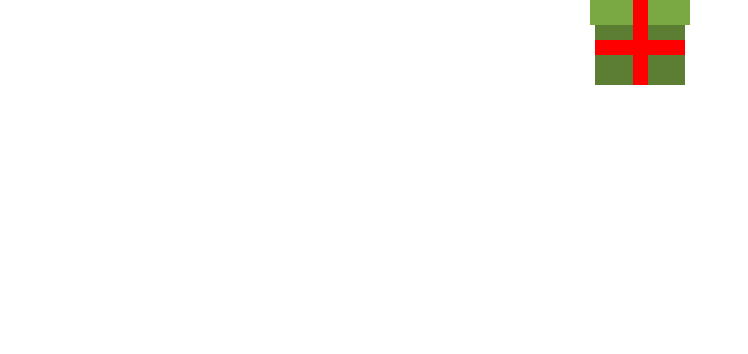
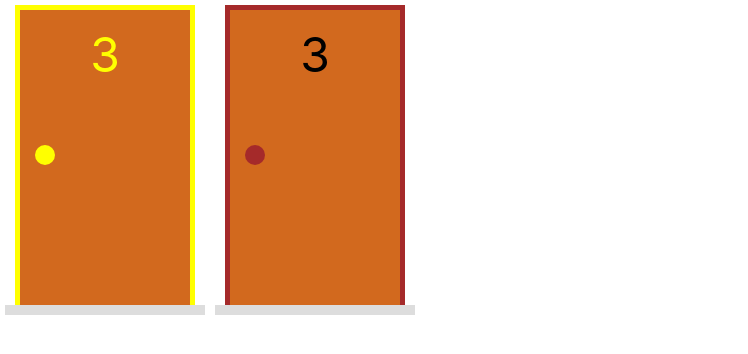
Before and after one commit to sajermann/MontyHall, a Next.js app: page / in a window 1280 px wide. Shown: the top 354 px of the page, without its empty margins (0-748 px from the left). Built offline with nearby package versions, Linux system fonts and the light colour scheme.

Commit message:
add components and class door

```diff
--- /dev/null
+++ b/components/Door/index.jsx
@@ -0,0 +1,16 @@
+import styles from "./index.module.css";
+
+export default function Door(props) {
+  const selectedDoor = props.selected ? styles.selected : ''
+  return (
+    <div className={styles.container}>
+      <div className={`${styles.frame} ${selectedDoor}`}>
+        <div className={styles.door}>
+          <div className={styles.number}>3</div>
+          <div className={styles.knob} />
+        </div>
+      </div>
+      <div className={styles.floor}></div>
+    </div>
+  );
+}
--- /dev/null
+++ b/components/Door/index.module.css
@@ -0,0 +1,59 @@
+.container {
+  position: relative;
+  display: flex;
+  flex-direction: column;
+  width: var(--area-door-width);
+  height: var(--area-door-height);
+  align-items: center;
+  margin: 5px;
+}
+
+.frame {
+  display: flex;
+  flex-grow: 1;
+  border-left: 5px solid brown;
+  border-top: 5px solid brown;
+  border-right: 5px solid brown;
+  width: 90%;
+}
+
+.door {
+  display: flex;
+  flex-direction: column;
+  align-items: center;
+  flex-grow: 1;
+  padding: 15px;
+  background-color: chocolate;
+}
+
+.number {
+  font-size: 3rem;
+}
+
+.floor {
+  height: 10px;
+  width: 100%;
+  background-color: #ddd;
+}
+
+.knob {
+  height: 20px;
+  width: 20px;
+  border-radius: 50%;
+  background-color: brown;
+  position: absolute;
+  top: calc(0.45 * var(--area-door-height));
+  align-self: flex-start;
+}
+
+.selected {
+  border-color: yellow;
+}
+
+.selected .number {
+  color: yellow;
+}
+
+.selected .knob {
+  background-color: yellow;
+}
--- a/components/Presente/index.jsx
+++ b/components/Present/index.jsx
@@ -1,6 +1,6 @@
 import styles from './index.module.css'
 
-export default function Presente(){
+export default function Present(){
   return(
     <div className={styles.container}>
       <div className={styles.top}>
--- /dev/null
+++ b/model/Door.js
@@ -0,0 +1,46 @@
+export default class Door {
+  #number;
+  #hasPresent;
+  #isSelected;
+  #isOpened;
+
+  constructor(
+    number,
+    hasPresent = false,
+    isSelected = false,
+    isOpened = false
+  ) {
+    this.#number = number;
+    this.#hasPresent = hasPresent;
+    this.#isSelected = isSelected;
+    this.#isOpened = isOpened;
+  }
+
+  get number() {
+    return this.number;
+  }
+  get hasPresent() {
+    return this.hasPresent;
+  }
+  get isSelected() {
+    return this.isSelected;
+  }
+  get isOpened() {
+    return this.isOpened;
+  }
+
+  unselect(){
+    const isSelected = false;
+    return new Door(this.number, this.#hasPresent, isSelected, this.isOpened);
+  }
+
+  toggleSelection() {
+    const isSelected = !this.isSelected;
+    return new Door(this.number, this.#hasPresent, isSelected, this.isOpened);
+  }
+
+  open() {
+    const open = true;
+    return new Door(this.number, this.#hasPresent, this.isSelected, open);
+  }
+}
--- a/pages/index.jsx
+++ b/pages/index.jsx
@@ -1,9 +1,12 @@
-import Presente from "../components/Presente";
+import Door from "../components/Door";
+import Present from "../components/Present";
 
 export default function Home() {
   return (
-    <div>
-      <Presente />
+    <div style={{display: 'flex'}}>
+      {/* <Present /> */}
+      <Door selected />
+      <Door />
     </div>
   )
 }
--- a/styles/globals.css
+++ b/styles/globals.css
@@ -24,3 +24,8 @@ a {
     background: #444;
   }
 }
+
+:root {
+  --area-door-width: 200px;
+  --area-door-height: 310px;
+}
```
Also changed, not shown: components/Present/index.module.css (renamed from components/Presente/index.module.css).
